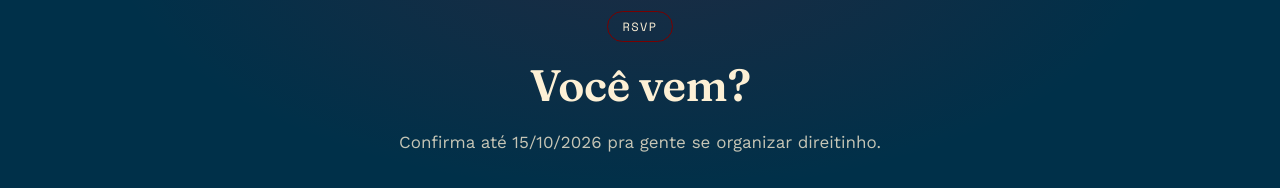
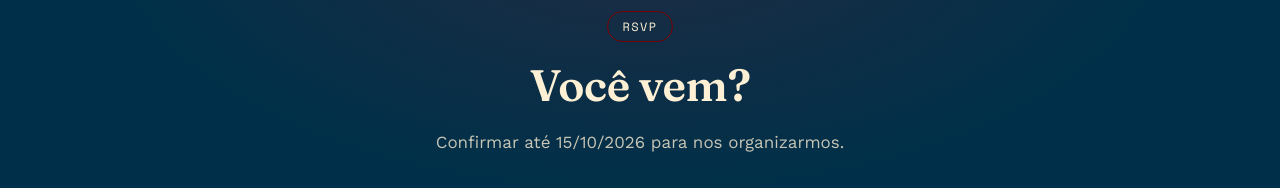
Before and after one commit to maathsousa/cha-de-panela, a Next.js app: page / in a window 1280 px wide. Shown: the part 1360-1548 px from the top of the page. Built offline with nearby package versions, Linux system fonts and the light colour scheme; no server answers.

Commit message:
Update page.js

```diff
--- a/app/page.js
+++ b/app/page.js
@@ -74,7 +74,7 @@ export default function Home() {
           <h2 className="hero__titulo" style={{ fontSize: "clamp(30px, 5vw, 44px)", marginTop: 20 }}>
             Você vem?
           </h2>
-          <p className="hero__subtitulo">Confirma até 15/10/2026 pra gente se organizar direitinho.</p>
+          <p className="hero__subtitulo">Confirmar até 15/10/2026 para nos organizarmos.</p>
           <RsvpForm />
         </div>
       </section>
```
